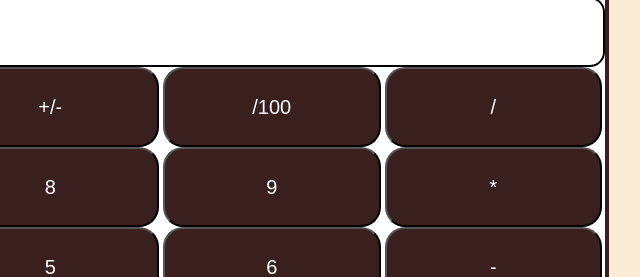
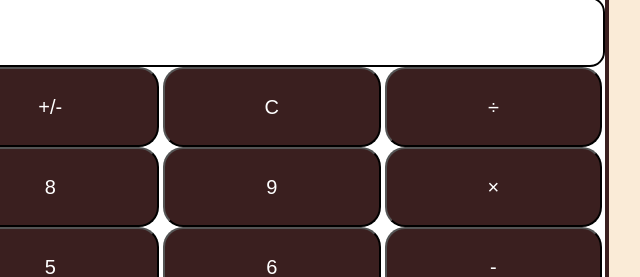
Before and after one commit to MBrahul/calculator, a plain HTML site: page index.html in a window 1280 px wide. Shown: the part 191-468 px from the top of the page, 465-1105 px from the left. Drawn offline with Linux system fonts and the light colour scheme.

Commit message:
Update index.html

```diff
--- a/index.html
+++ b/index.html
@@ -30,14 +30,14 @@
         <div class="line1">
             <input type="button" class ="button" id='buttonac' value="AC">
             <input type="button" class ="button" id='buttone1'onclick="reversesign()" value="+/-">
-            <input type="button" class ="button" id='buttone2' onclick="buttonPressed(this.id)" value="/100">
-            <input type="button" class ="button" id='buttond' onclick="operatorPressed(this.id)"value="/">
+            <input type="button" class ="button" id='buttone2' onclick="buttonPressed(this.id)" value="C">
+            <input type="button" class ="button" id='buttond' onclick="operatorPressed(this.id)"value="÷">
         </div>
         <div class="line2">
             <input type="button" class ="button" id='button7' onclick="buttonPressed(this.id)" value="7">
             <input type="button" class ="button" id='button8' onclick="buttonPressed(this.id)" value="8">
             <input type="button" class ="button" id='buttone9' onclick="buttonPressed(this.id)" value="9">
-            <input type="button" class ="button" id='buttonm' onclick="operatorPressed(this.id)"value="*">
+            <input type="button" class ="button" id='buttonm' onclick="operatorPressed(this.id)"value="×">
         </div>
         <div class="line3">
             <input type="button" class ="button" id='button4' onclick="buttonPressed(this.id)"value="4">
```
